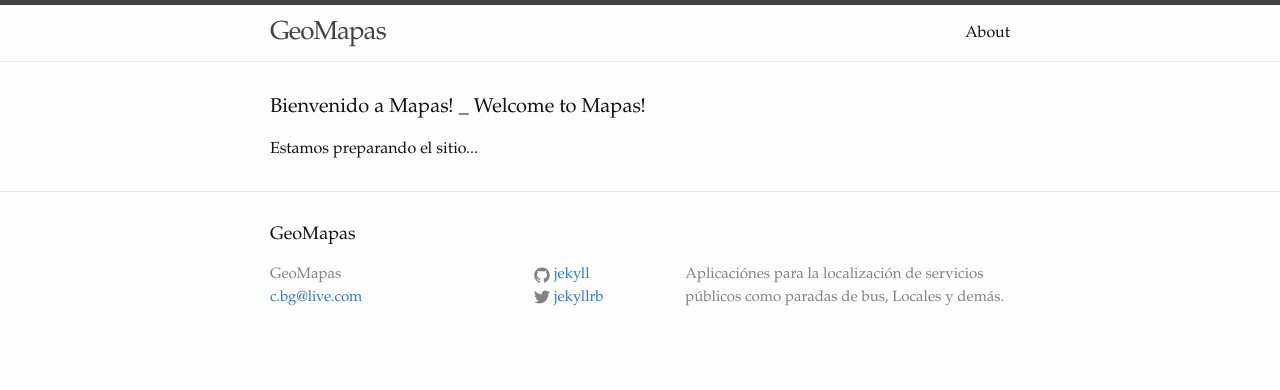
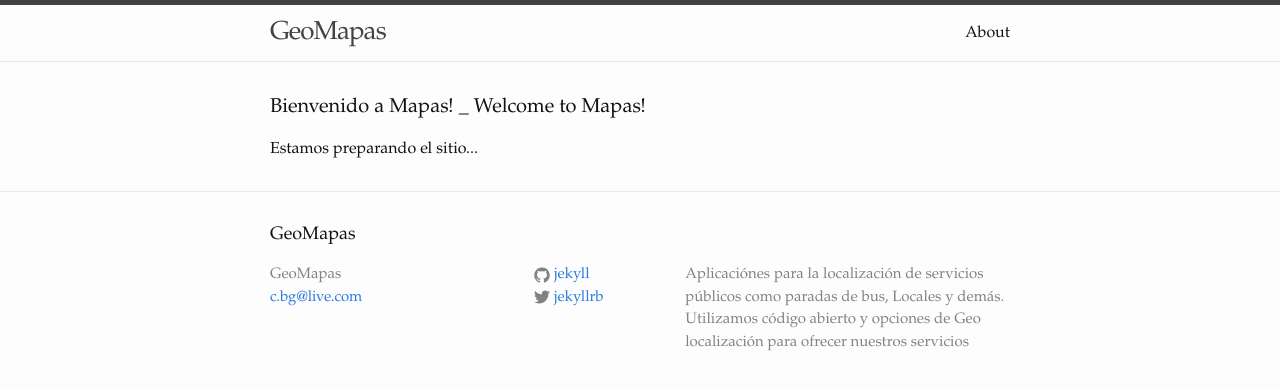
Before and after one commit to ceberm/ceberm.github.io, a Jekyll site: the page built from index.html, in a window 1280 px wide. Shown: the top 390 px of the page. Built offline with Jekyll 4.4.1, drawn with Linux system fonts in a browser that asks for light colours.

Commit message:
Update _config.yml

```diff
--- a/_config.yml
+++ b/_config.yml
@@ -12,6 +12,8 @@ description: > # this means to ignore newlines until "baseurl:"
  Aplicaciónes para la localización de servicios públicos como paradas de bus,
  Locales y demás.
 
+ Utilizamos código abierto y opciones de Geo localización para ofrecer nuestros servicios
+
 baseurl: "" # the subpath of your site, e.g. /blog
 url: "http://yourdomain.com" # the base hostname & protocol for your site
 twitter_username: jekyllrb
```
